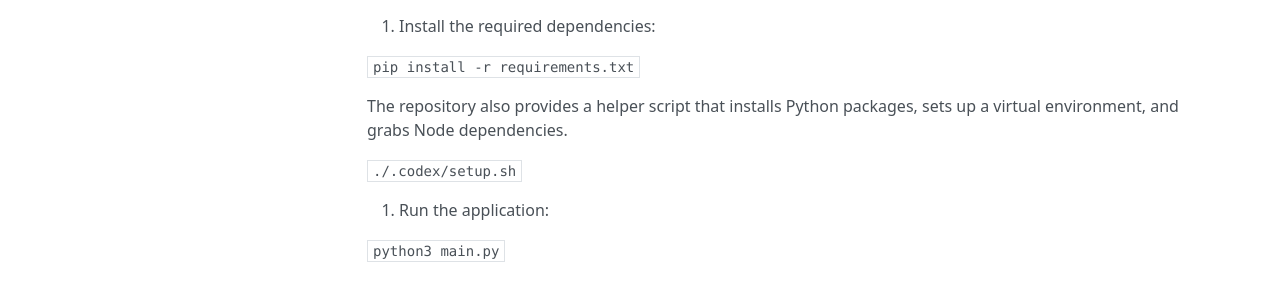
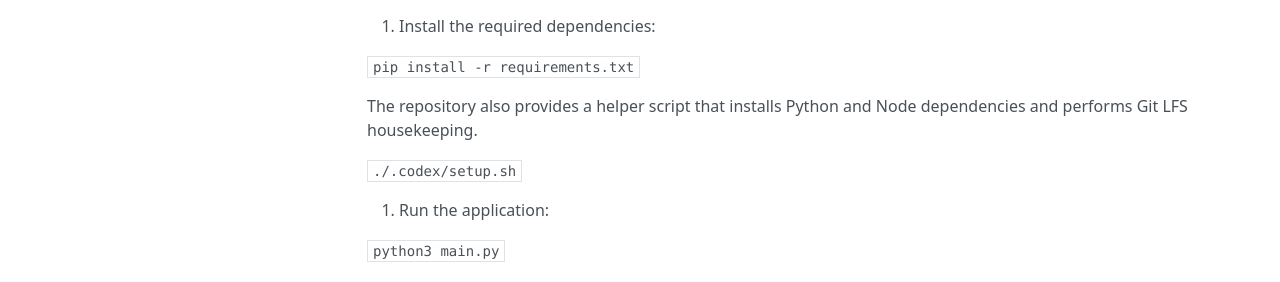
Before and after one commit to KristopherKubicki/glimpser, an MkDocs documentation site: the page built from docs/getting_started.md, in a window 1280 px wide and 900 px high. Shown: the part 421-703 px from the top of the window. Built offline with MkDocs 1.6.1, drawn with Linux system fonts in a browser that asks for light colours; nearby versions of some CDN libraries.

Commit message:
feat(setup): update codex bootstrap script

````diff
--- a/docs/getting_started.md
+++ b/docs/getting_started.md
@@ -22,9 +22,8 @@ This guide will walk you through the process of setting up Glimpser and running
    pip install -r requirements.txt
    ```
 
-   The repository also provides a helper script that installs Python
-   packages, sets up a virtual environment, and grabs Node
-   dependencies.
+   The repository also provides a helper script that installs Python and
+   Node dependencies and performs Git LFS housekeeping.
 
    ```
    ./.codex/setup.sh
````
Also changed, not shown: 2 other files.
